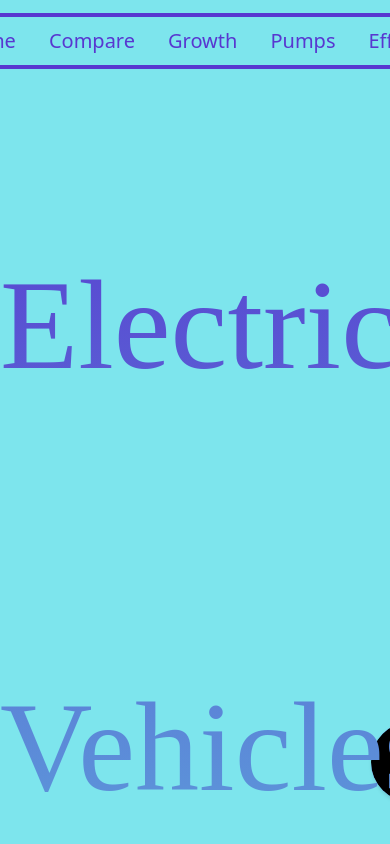
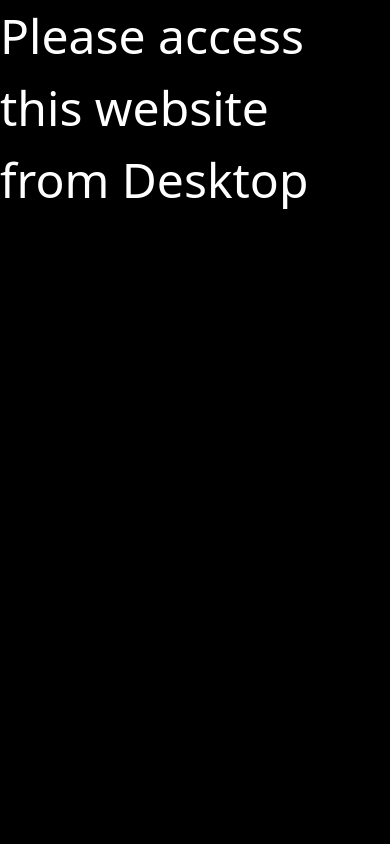
Before and after one commit to T4nae/Electric_Vehicles, a React (Vite) app: page / in a window 390 px wide. Shown: the top 844 px of the page. Built offline with nearby package versions, Linux system fonts and the light colour scheme; a web font is replaced by a local one.

Commit message:
blocks mobile users

```diff
--- a/src/index.css
+++ b/src/index.css
@@ -15,13 +15,30 @@
     overflow-x: hidden;
 }
 
+#blocked {
+    display: none;
+    position: fixed;
+    top: 0;
+    left: 0;
+    width: 100%;
+    height: 100%;
+    background-color: black;
+    color: white;
+    z-index: 9999;
+
+    font-size: 3rem;
+}
+
 body {
     margin: 0;
 }
 
-@media screen and (min-width: 768px) {
-    :root {
-        font-size: 112.5%;
-        line-height: 1.35;
+@media screen and (max-width: 900px) {
+    .main {
+        display: none;
+    }
+
+    #blocked {
+        display: block;
     }
 }
--- a/src/main.jsx
+++ b/src/main.jsx
@@ -4,4 +4,9 @@ import App from "./App";
 import "./index.css";
 import "bootstrap/dist/css/bootstrap.min.css";
 
-ReactDOM.createRoot(document.getElementById("root")).render(<App />);
+ReactDOM.createRoot(document.getElementById("root")).render(
+    <>
+    <p id="blocked">Please access this website from Desktop</p>
+        <App className="main" />
+    </>
+);
```
